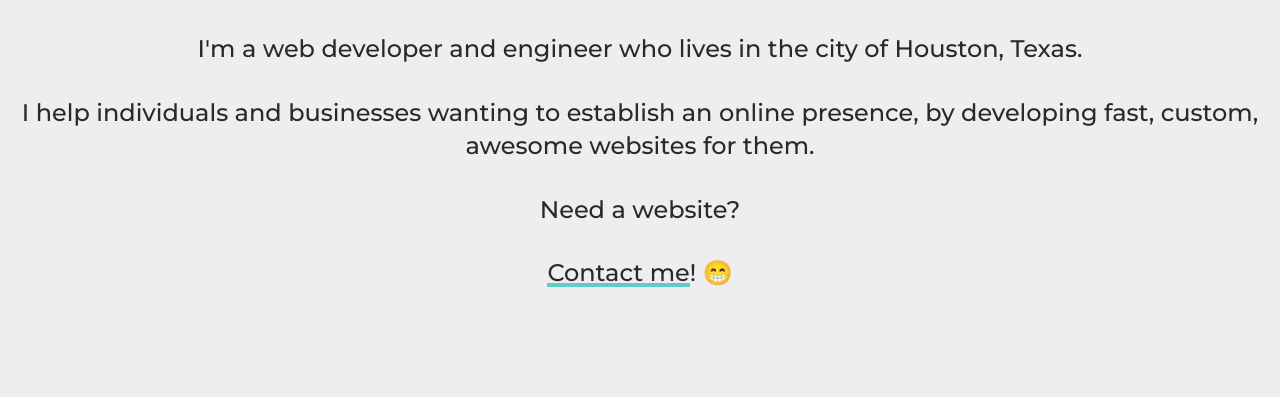
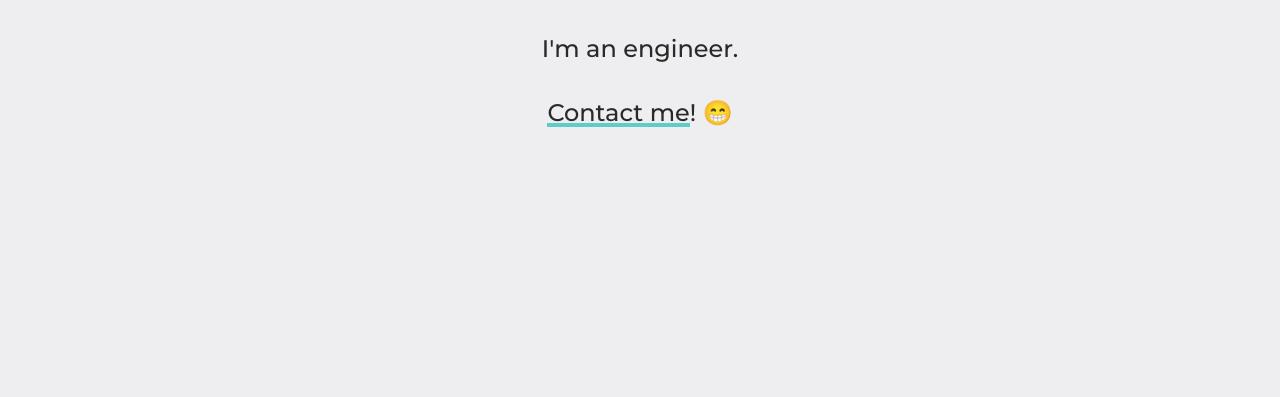
Before and after one commit to cerna-pedro/pedro-cerna, a Gatsby site: page /about in a window 1280 px wide. Shown: the part 220-617 px from the top of the page. Built offline with nearby package versions, Linux system fonts and the light colour scheme; Gatsby itself is replaced by a stand-in of ours.

Commit message:
Update about.js

```diff
--- a/src/pages/about.js
+++ b/src/pages/about.js
@@ -31,14 +31,8 @@ const About = ({ location }) => {
       <section>
         <h1>ABOUT</h1>
         <p>
-          I'm a web developer and engineer who lives in the city of Houston,
-          Texas.
+          I'm an engineer.
         </p>
-        <p>
-          I help individuals and businesses wanting to establish an online
-          presence, by developing fast, custom, awesome websites for them.
-        </p>
-        <p>Need a website? </p>
         <p>
           <InternalLink fade to="/contact/" duration={0.3} title="Contact Me">
             Contact me
```
